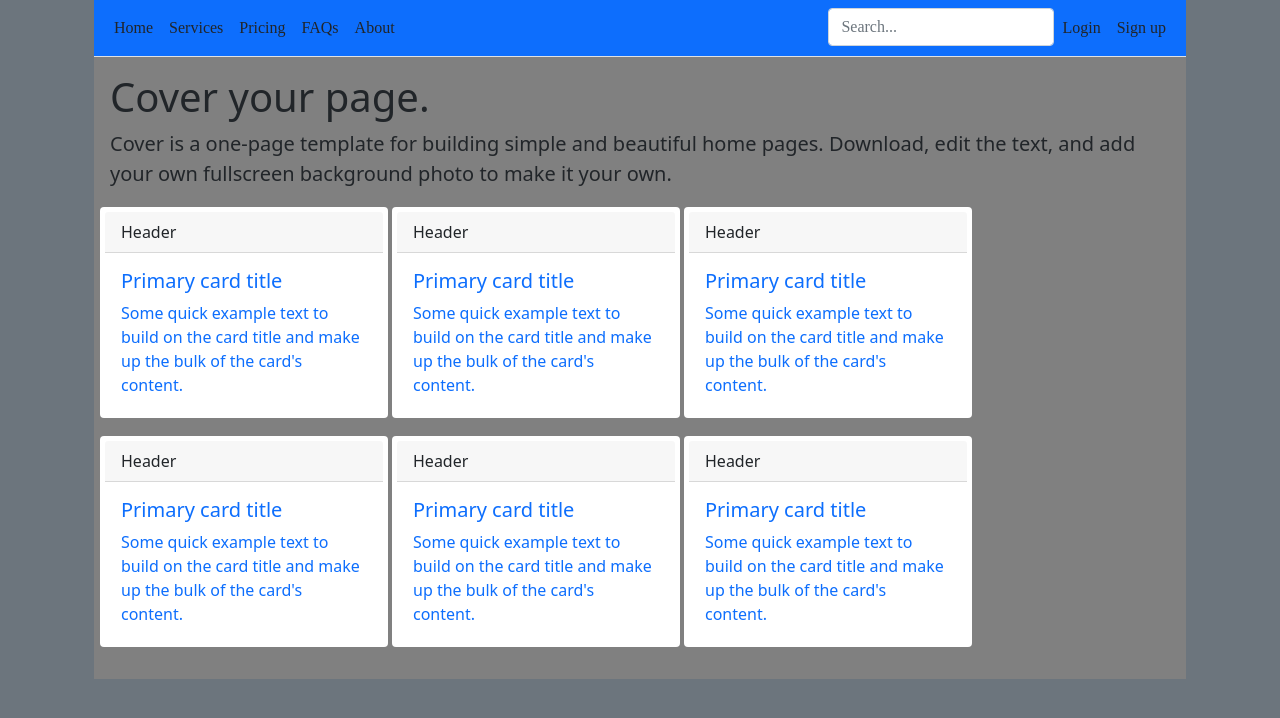
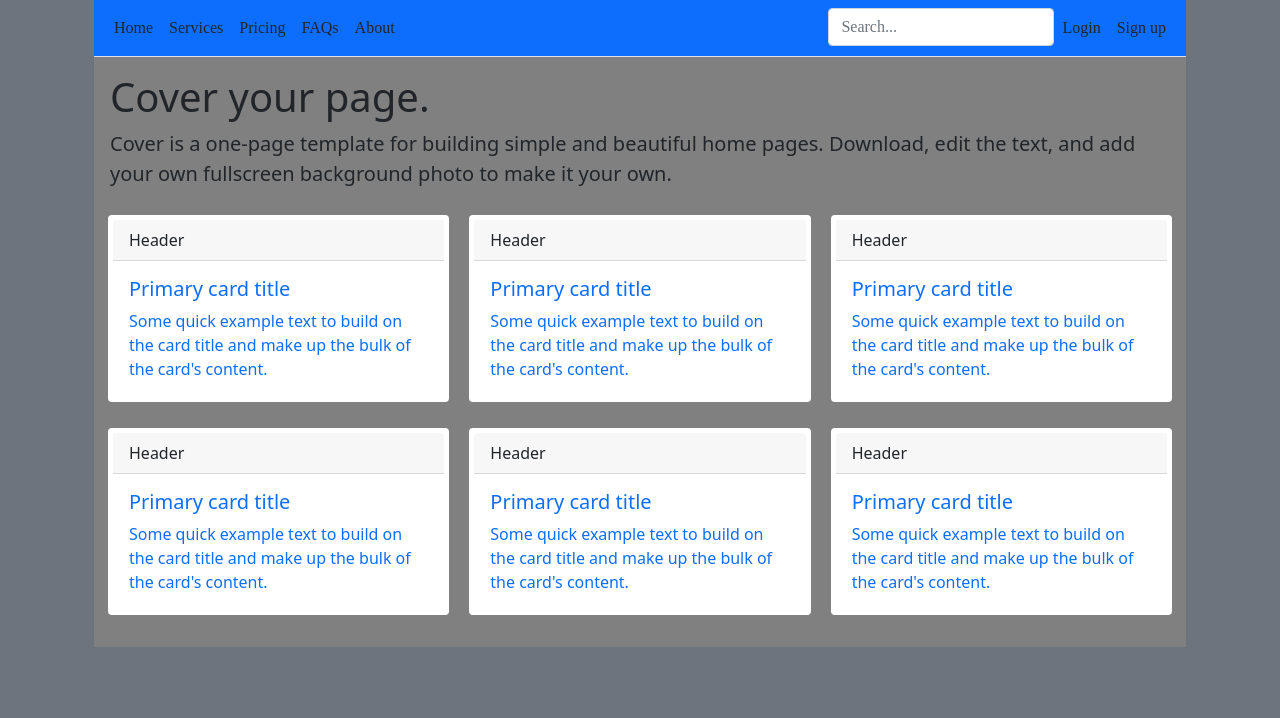
Before and after one commit to Gracee-dev/savingsfortheyouth, an Angular app in the folder savingsfortheyouth/: page /home in a window 1280 px wide. Shown: the top 718 px of the page. Built offline with nearby package versions, Linux system fonts and the light colour scheme.

Commit message:
hellocss

```diff
--- a/savingsfortheyouth/src/app/components/home/home.component.css
+++ b/savingsfortheyouth/src/app/components/home/home.component.css
@@ -7,6 +7,6 @@ a.btn {
 .card {
   border:none;
   padding: 5px;
-  margin: 2px;
+  margin: 10px;
   min-width: 18rem;
 }
--- a/savingsfortheyouth/src/app/components/home/home.component.html
+++ b/savingsfortheyouth/src/app/components/home/home.component.html
@@ -2,38 +2,38 @@
     <h1>Cover your page.</h1>
     <p class="lead">Cover is a one-page template for building simple and beautiful home pages. Download, edit the text, and add your own fullscreen background photo to make it your own.</p>
   <section class="cards row">
-    <div class="card border-primary mb-3 col col" style="max-width: 18rem;">
+    <div class="card border-primary mb-3 col col" >
       <div class="card-header">Header</div>
       <div class="card-body text-primary">
         <h5 class="card-title">Primary card title</h5>
         <p class="card-text">Some quick example text to build on the card title and make up the bulk of the card's content.</p>
       </div>
     </div>
-    <div class="card border-primary mb-3 col" style="max-width: 18rem;">
+    <div class="card border-primary mb-3 col" >
       <div class="card-header">Header</div>
       <div class="card-body text-primary">
         <h5 class="card-title">Primary card title</h5>
         <p class="card-text">Some quick example text to build on the card title and make up the bulk of the card's content.</p>
       </div>
-    </div><div class="card border-primary mb-3 col" style="max-width: 18rem;">
+    </div><div class="card border-primary mb-3 col" >
       <div class="card-header">Header</div>
       <div class="card-body text-primary">
         <h5 class="card-title">Primary card title</h5>
         <p class="card-text">Some quick example text to build on the card title and make up the bulk of the card's content.</p>
       </div>
-    </div><div class="card border-primary mb-3 col" style="max-width: 18rem;">
+    </div><div class="card border-primary mb-3 col" >
       <div class="card-header">Header</div>
       <div class="card-body text-primary">
         <h5 class="card-title">Primary card title</h5>
         <p class="card-text">Some quick example text to build on the card title and make up the bulk of the card's content.</p>
       </div>
-    </div><div class="card border-primary mb-3 col" style="max-width: 18rem;">
+    </div><div class="card border-primary mb-3 col" >
       <div class="card-header">Header</div>
       <div class="card-body text-primary">
         <h5 class="card-title">Primary card title</h5>
         <p class="card-text">Some quick example text to build on the card title and make up the bulk of the card's content.</p>
       </div>
-    </div><div class="card border-primary mb-3 col" style="max-width: 18rem;">
+    </div><div class="card border-primary mb-3 col" >
       <div class="card-header">Header</div>
       <div class="card-body text-primary">
         <h5 class="card-title">Primary card title</h5>
```
